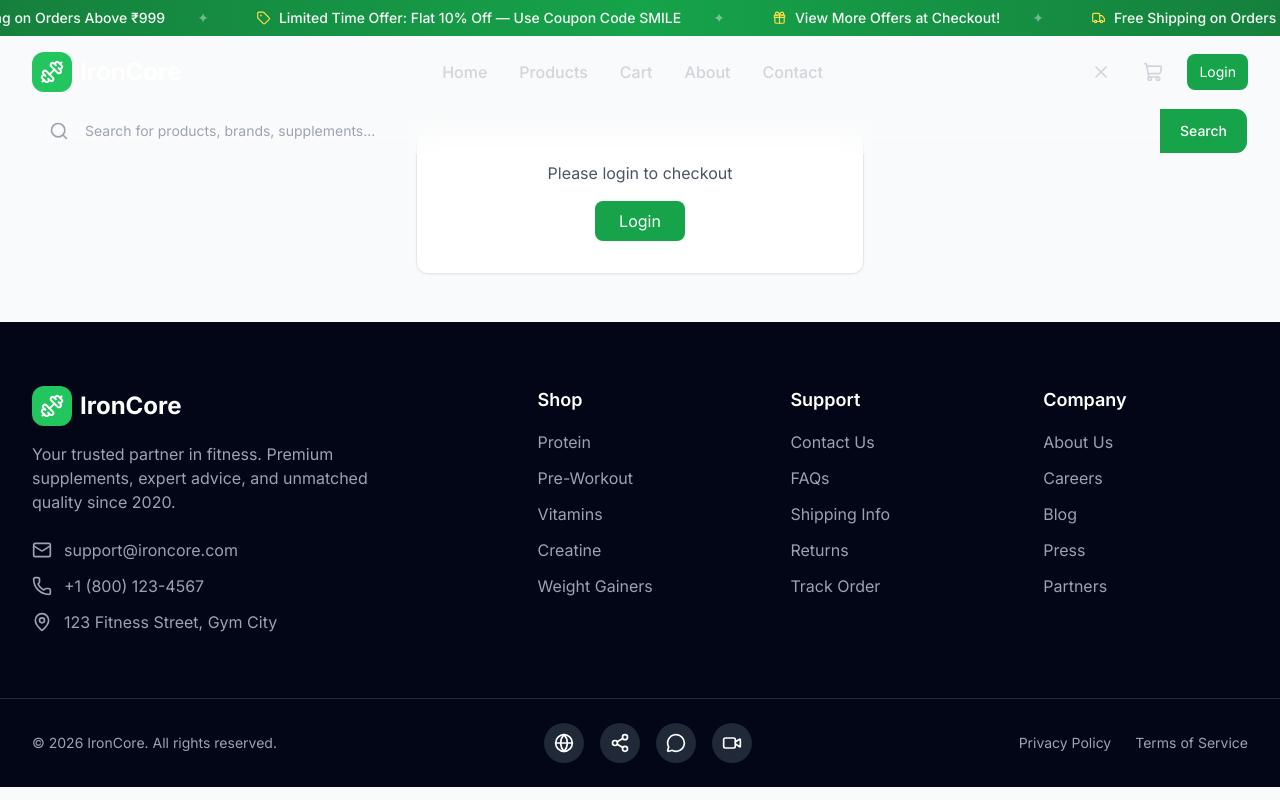
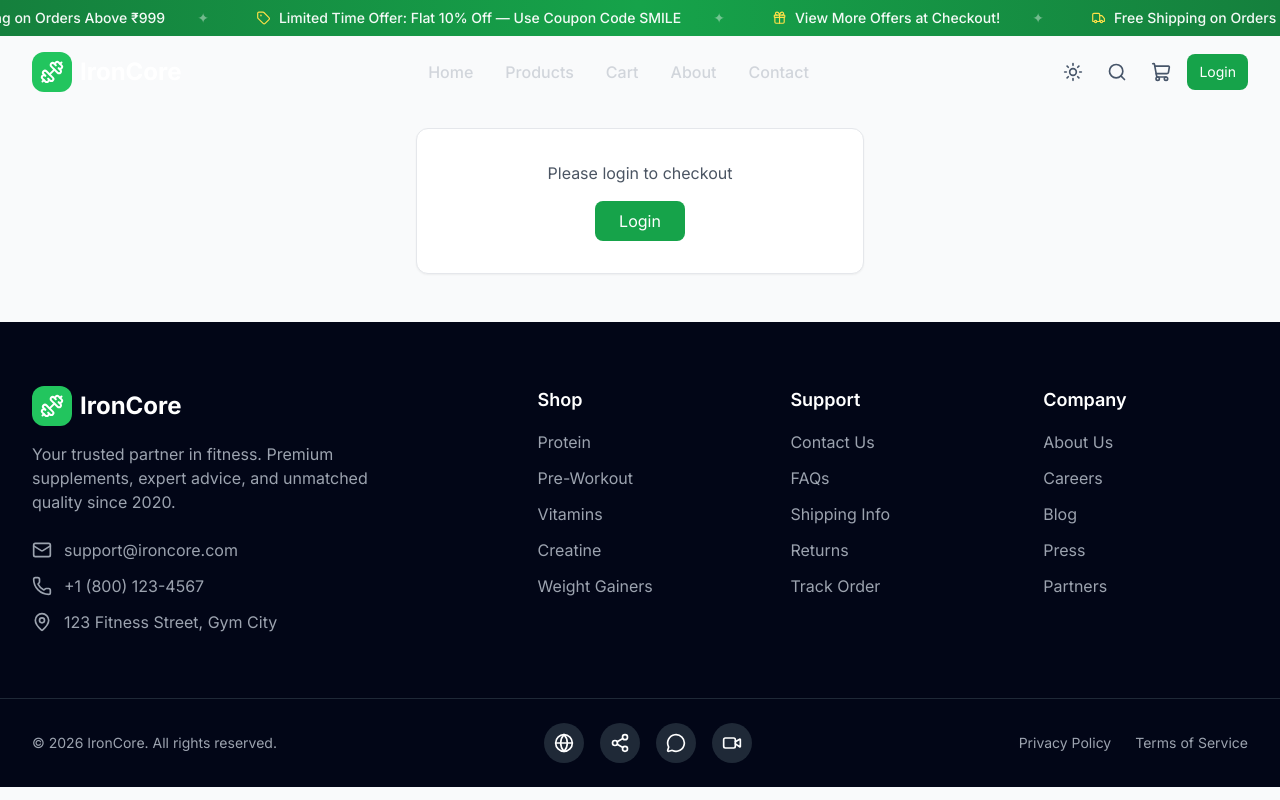
Before and after one commit to Fitness-store/Fitness-suppliments-store-Frontend, a React (Vite) app: page /checkout in a window 1280 px wide. Both pictures are taken after a click on the button 1101 px from the left and 72 px from the top of the page. Built offline with nearby package versions, Linux system fonts and the light colour scheme.

Commit message:
design enh

```diff
--- a/src/components/layout/Navbar.jsx
+++ b/src/components/layout/Navbar.jsx
@@ -1,10 +1,11 @@
-import React, { useState, useEffect, useRef } from 'react';
+import React, { useState, useEffect, useRef, useContext } from 'react';
 import { useNavigate, useLocation } from 'react-router-dom';
 
-import { Dumbbell, Menu, X, ShoppingCart, User, Search, ChevronDown, Package } from 'lucide-react';
+import { Dumbbell, Menu, X, ShoppingCart, User, Search, ChevronDown, Package, Sun, Moon } from 'lucide-react';
 import OfferBanner from './OfferBanner';
 import { useAuth } from '../../context/useAuth';
 import { useCart } from '../../context/useCart';
+import { ThemeContext } from '../../context/ThemeContext';
 
 const Navbar = () => {
   const [isScrolled, setIsScrolled] = useState(false);
@@ -17,6 +18,7 @@ const Navbar = () => {
   const location = useLocation();
   const { isAuthenticated, currentUser } = useAuth();
   const { cartCount } = useCart();
+  const { isDark, toggleTheme } = useContext(ThemeContext);
 
   // Close dropdown when clicking outside
   useEffect(() => {
@@ -110,9 +112,10 @@ const Navbar = () => {
     <nav
       className={`fixed top-8 left-0 right-0 z-50 transition-all duration-300 ${
         isScrolled
-          ? 'bg-navy-950/95 backdrop-blur-md shadow-lg py-3'
+          ? 'backdrop-blur-md shadow-lg py-3'
           : 'bg-transparent py-5'
       }`}
+      style={isScrolled ? { background: 'var(--nav-bg)', borderBottom: '1px solid var(--nav-border)' } : {}}
     >
       <div className="max-w-7xl mx-auto px-4 sm:px-6 lg:px-8">
         <div className="flex items-center justify-between">
@@ -138,17 +141,37 @@ const Navbar = () => {
           </div>
 
           {/* Desktop Actions */}
-          <div className="hidden md:flex items-center gap-4">
+          <div className="hidden md:flex items-center gap-2">
+            {/* Theme Toggle */}
+            <button
+              onClick={toggleTheme}
+              className="p-2 rounded-lg transition-all duration-300 hover:scale-110"
+              style={{ color: 'var(--text-secondary)' }}
+              aria-label={isDark ? 'Switch to light mode' : 'Switch to dark mode'}
+            >
+              <div className="relative w-5 h-5">
+                <Sun
+                  className="absolute inset-0 w-5 h-5 transition-all duration-300"
+                  style={{ opacity: isDark ? 0 : 1, transform: isDark ? 'rotate(90deg) scale(0.5)' : 'rotate(0deg) scale(1)' }}
+                />
+                <Moon
+                  className="absolute inset-0 w-5 h-5 transition-all duration-300"
+                  style={{ opacity: isDark ? 1 : 0, transform: isDark ? 'rotate(0deg) scale(1)' : 'rotate(-90deg) scale(0.5)' }}
+                />
+              </div>
+            </button>
             <button
               onClick={toggleSearch}
-              className="p-2 text-gray-300 hover:text-white transition-colors"
+              className="p-2 transition-colors"
+              style={{ color: 'var(--text-secondary)' }}
               aria-label="Toggle search"
             >
               {isSearchOpen ? <X className="w-5 h-5" /> : <Search className="w-5 h-5" />}
             </button>
             <button
               onClick={() => navigate('/cart')}
-              className="p-2 text-gray-300 hover:text-white transition-colors relative"
+              className="p-2 transition-colors relative"
+              style={{ color: 'var(--text-secondary)' }}
             >
               <ShoppingCart className="w-5 h-5" />
               {cartCount > 0 && (
@@ -161,27 +184,37 @@ const Navbar = () => {
               <div className="profile-dropdown relative">
                 <button
                   onClick={() => setIsProfileDropdownOpen(!isProfileDropdownOpen)}
-                  className="flex items-center gap-1 p-2 text-gray-300 hover:text-white transition-colors"
+                  className="flex items-center gap-1 p-2 transition-colors"
+                  style={{ color: 'var(--text-secondary)' }}
                 >
                   <User className="w-5 h-5" />
                   <ChevronDown className={`w-4 h-4 transition-transform ${isProfileDropdownOpen ? 'rotate-180' : ''}`} />
                 </button>
                 {isProfileDropdownOpen && (
-                  <div className="absolute right-0 top-full mt-2 w-48 bg-white rounded-lg shadow-lg border border-gray-200 py-2 z-50">
-                    <div className="px-4 py-2 border-b border-gray-100">
-                      <p className="text-sm font-medium text-gray-900">{currentUser?.fullName || 'User'}</p>
-                      <p className="text-xs text-gray-500">{currentUser?.email || ''}</p>
+                  <div
+                    className="absolute right-0 top-full mt-2 w-48 rounded-xl shadow-xl border py-2 z-50"
+                    style={{ background: 'var(--dropdown-bg)', borderColor: 'var(--border)' }}
+                  >
+                    <div className="px-4 py-2 mb-1" style={{ borderBottom: '1px solid var(--border)' }}>
+                      <p className="text-sm font-semibold" style={{ color: 'var(--text-primary)' }}>{currentUser?.fullName || 'User'}</p>
+                      <p className="text-xs" style={{ color: 'var(--text-muted)' }}>{currentUser?.email || ''}</p>
                     </div>
                     <button
                       onClick={() => { navigate('/orders'); setIsProfileDropdownOpen(false); }}
-                      className="w-full px-4 py-2 text-left text-sm text-gray-700 hover:bg-gray-50 flex items-center gap-2"
+                      className="w-full px-4 py-2 text-left text-sm flex items-center gap-2 transition-colors"
+                      style={{ color: 'var(--text-secondary)' }}
+                      onMouseEnter={e => e.currentTarget.style.background = 'var(--dropdown-hover)'}
+                      onMouseLeave={e => e.currentTarget.style.background = 'transparent'}
                     >
                       <Package className="w-4 h-4" />
                       My Orders
                     </button>
                     <button
                       onClick={() => { navigate('/profile'); setIsProfileDropdownOpen(false); }}
-                      className="w-full px-4 py-2 text-left text-sm text-gray-700 hover:bg-gray-50 flex items-center gap-2"
+                      className="w-full px-4 py-2 text-left text-sm flex items-center gap-2 transition-colors"
+                      style={{ color: 'var(--text-secondary)' }}
+                      onMouseEnter={e => e.currentTarget.style.background = 'var(--dropdown-hover)'}
+                      onMouseLeave={e => e.currentTarget.style.background = 'transparent'}
                     >
                       <User className="w-4 h-4" />
                       Profile
--- a/src/components/products/ProductGrid.jsx
+++ b/src/components/products/ProductGrid.jsx
@@ -3,8 +3,6 @@ import { useNavigate } from 'react-router-dom';
 import ProductCard from './ProductCard';
 import ProductCardSkeleton from './ProductCardSkeleton';
 import { AlertCircle, RefreshCw, Package, ArrowRight } from 'lucide-react';
-
-const sectionBg = { background: '#09090b' };
 
 const SkeletonBlock = () => (
   <div className="h-6 rounded-lg" style={{ background: '#27272a', animation: 'pulse 2s infinite' }} />
--- /dev/null
+++ b/src/context/ThemeContext.jsx
@@ -0,0 +1,28 @@
+import React, { createContext, useState, useEffect } from 'react';
+
+export const ThemeContext = createContext({ isDark: true, toggleTheme: () => {} });
+
+export const ThemeProvider = ({ children }) => {
+  const [isDark, setIsDark] = useState(() => {
+    const saved = localStorage.getItem('ironcore_theme');
+    return saved ? saved === 'dark' : true; // Default: dark
+  });
+
+  useEffect(() => {
+    const root = document.documentElement;
+    if (isDark) {
+      root.setAttribute('data-theme', 'dark');
+    } else {
+      root.setAttribute('data-theme', 'light');
+    }
+    localStorage.setItem('ironcore_theme', isDark ? 'dark' : 'light');
+  }, [isDark]);
+
+  const toggleTheme = () => setIsDark((prev) => !prev);
+
+  return (
+    <ThemeContext.Provider value={{ isDark, toggleTheme }}>
+      {children}
+    </ThemeContext.Provider>
+  );
+};
--- a/src/index.css
+++ b/src/index.css
@@ -3,6 +3,45 @@
 @tailwind base;
 @tailwind components;
 @tailwind utilities;
+
+/* ===== THEME VARIABLES ===== */
+:root, [data-theme="dark"] {
+  --bg-base:       #09090b;
+  --bg-card:       #18181b;
+  --bg-card-hover: #1f1f23;
+  --bg-input:      #27272a;
+  --bg-subtle:     #27272a;
+  --border:        rgba(255,255,255,0.07);
+  --border-hover:  rgba(255,255,255,0.15);
+  --text-primary:  #fafafa;
+  --text-secondary:#a1a1aa;
+  --text-muted:    #52525b;
+  --shadow-card:   0 4px 24px rgba(0,0,0,0.5);
+  --nav-bg:        rgba(9,9,11,0.90);
+  --nav-border:    rgba(255,255,255,0.06);
+  --dropdown-bg:   #18181b;
+  --dropdown-hover:#27272a;
+  --input-placeholder: #52525b;
+}
+
+[data-theme="light"] {
+  --bg-base:       #f8fafc;
+  --bg-card:       #ffffff;
+  --bg-card-hover: #f1f5f9;
+  --bg-input:      #f1f5f9;
+  --bg-subtle:     #e2e8f0;
+  --border:        rgba(0,0,0,0.08);
+  --border-hover:  rgba(0,0,0,0.18);
+  --text-primary:  #0f172a;
+  --text-secondary:#475569;
+  --text-muted:    #94a3b8;
+  --shadow-card:   0 4px 24px rgba(0,0,0,0.08);
+  --nav-bg:        rgba(248,250,252,0.92);
+  --nav-border:    rgba(0,0,0,0.08);
+  --dropdown-bg:   #ffffff;
+  --dropdown-hover:#f8fafc;
+  --input-placeholder: #94a3b8;
+}
 
 @layer base {
   * {
@@ -13,8 +52,9 @@
     @apply m-0 p-0 antialiased;
     font-family: 'Inter', sans-serif;
     font-feature-settings: "cv02", "cv03", "cv04", "cv11";
-    background-color: #09090b;
-    color: #fafafa;
+    background-color: var(--bg-base);
+    color: var(--text-primary);
+    transition: background-color 0.3s ease, color 0.3s ease;
   }
 
   html {
@@ -60,27 +100,28 @@
   .btn-secondary {
     @apply px-8 py-4 font-semibold rounded-xl
            border transition-all duration-300 transform hover:scale-105;
-    color: #fafafa;
-    border-color: rgba(255,255,255,0.15);
-    background: rgba(255,255,255,0.05);
+    color: var(--text-primary);
+    border-color: var(--border-hover);
+    background: var(--bg-card);
     backdrop-filter: blur(12px);
   }
 
   .btn-secondary:hover {
-    border-color: rgba(255,255,255,0.3);
-    background: rgba(255,255,255,0.1);
+    border-color: rgba(228,185,74,0.4);
+    background: var(--bg-card-hover);
   }
 
   .product-card {
     @apply rounded-2xl transition-all duration-500 overflow-hidden;
-    background: #18181b;
-    border: 1px solid rgba(255,255,255,0.07);
+    background: var(--bg-card);
+    border: 1px solid var(--border);
+    box-shadow: var(--shadow-card);
   }
 
   .product-card:hover {
-    border-color: rgba(228, 185, 74, 0.3);
+    border-color: rgba(228, 185, 74, 0.35);
     transform: translateY(-6px);
-    box-shadow: 0 24px 64px rgba(0,0,0,0.4), 0 0 0 1px rgba(228, 185, 74, 0.1);
+    box-shadow: 0 24px 64px rgba(0,0,0,0.15), 0 0 0 1px rgba(228, 185, 74, 0.15);
   }
 
   .skeleton {
--- a/src/main.jsx
+++ b/src/main.jsx
@@ -5,9 +5,11 @@ import App from './App.jsx'
 import { AuthProvider } from './context/AuthContext.jsx'
 import { CartProvider } from './context/CartContext.jsx'
 import { AdminAuthProvider } from './context/AdminAuthContext.jsx'
+import { ThemeProvider } from './context/ThemeContext.jsx'
 
 createRoot(document.getElementById('root')).render(
   <StrictMode>
+    <ThemeProvider>
       <AuthProvider>
         <CartProvider>
           <AdminAuthProvider>
@@ -15,5 +17,6 @@ createRoot(document.getElementById('root')).render(
           </AdminAuthProvider>
         </CartProvider>
       </AuthProvider>
+    </ThemeProvider>
   </StrictMode>,
 )
--- a/src/pages/LandingPage.jsx
+++ b/src/pages/LandingPage.jsx
@@ -37,7 +37,7 @@ const LandingPage = () => {
   }, []);
 
   return (
-    <div style={{ background: '#09090b', minHeight: '100vh' }}>
+    <div style={{ background: 'var(--bg-base)', minHeight: '100vh' }}>
       {/* Navigation */}
       <Navbar />
 
```
Lines whose indentation alone changed are shown as unchanged.
